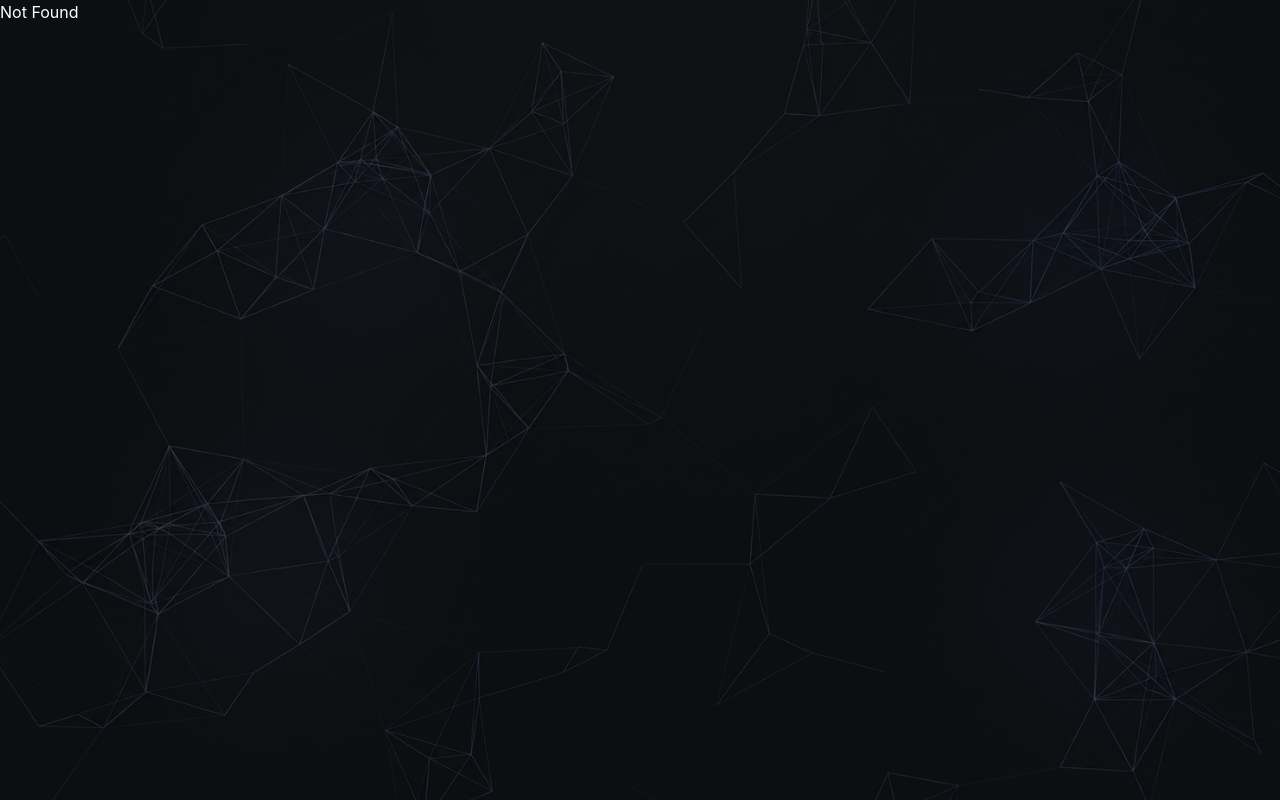
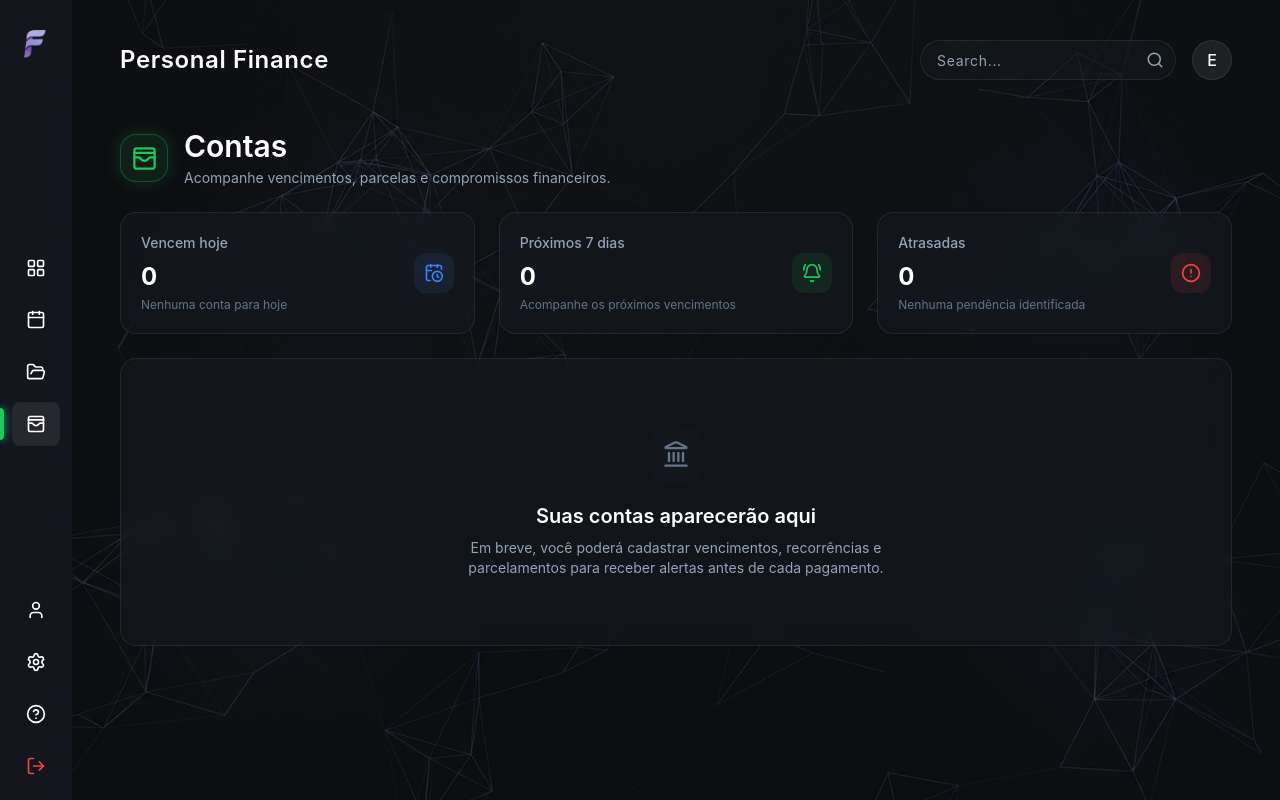
Before and after one commit to joao-vitor-santosz/FinQuest, a React (Vite) app: page /bills in a window 1280 px wide. Built offline with nearby package versions, Linux system fonts and the light colour scheme.

Commit message:
feat: adiciona estrutura inicial de contas

```diff
--- /dev/null
+++ b/src/components/BillsPage/index.tsx
@@ -0,0 +1,63 @@
+import {
+  Landmark,
+  WalletCards,
+} from "lucide-react";
+import { summaryCards } from "./types/index";
+
+export const BillsPage = () => (
+  <div className="flex w-full flex-col gap-4 sm:gap-6">
+    <div
+      className="animate-page-content-enter flex items-center gap-4"
+      style={{ animationDelay: "80ms" }}
+    >
+      <div className="flex h-12 w-12 items-center justify-center rounded-2xl border border-income/30 bg-income/10 text-income shadow-[0_0_18px_rgba(34,197,94,0.18)]">
+        <WalletCards size={27} />
+      </div>
+      <div>
+        <h1 className="text-2xl font-semibold text-white sm:text-3xl">Contas</h1>
+        <p className="mt-1 text-sm text-text-secondary">
+          Acompanhe vencimentos, parcelas e compromissos financeiros.
+        </p>
+      </div>
+    </div>
+
+    <div
+      className="animate-page-content-enter grid grid-cols-1 gap-4 sm:grid-cols-3 sm:gap-6"
+      style={{ animationDelay: "140ms" }}
+    >
+      {summaryCards.map(({ label, description, icon: Icon, accentClassName }) => (
+        <section
+          key={label}
+          className="flex min-w-0 items-center justify-between rounded-2xl border border-border-glass bg-bg-card/40 p-4 backdrop-blur-md sm:p-5"
+        >
+          <div>
+            <p className="text-sm font-medium text-text-secondary">{label}</p>
+            <p className="mt-2 text-2xl font-bold text-white">0</p>
+            <p className="mt-1 text-xs text-text-muted">{description}</p>
+          </div>
+          <span
+            className={`flex h-10 w-10 shrink-0 items-center justify-center rounded-xl ${accentClassName}`}
+          >
+            <Icon size={20} />
+          </span>
+        </section>
+      ))}
+    </div>
+
+    <section
+      className="animate-page-content-enter flex min-h-72 flex-col items-center justify-center rounded-2xl border border-border-glass bg-bg-card/40 px-6 text-center backdrop-blur-md"
+      style={{ animationDelay: "200ms" }}
+    >
+      <span className="flex h-14 w-14 items-center justify-center rounded-2xl bg-bg-sidebar text-text-muted">
+        <Landmark size={28} />
+      </span>
+      <h2 className="mt-5 text-xl font-semibold text-white">
+        Suas contas aparecerão aqui
+      </h2>
+      <p className="mt-2 max-w-md text-sm text-text-secondary">
+        Em breve, você poderá cadastrar vencimentos, recorrências e
+        parcelamentos para receber alertas antes de cada pagamento.
+      </p>
+    </section>
+  </div>
+);
--- /dev/null
+++ b/src/components/BillsPage/types/index.ts
@@ -0,0 +1,28 @@
+import { BellRing, CalendarClock, CircleAlert } from "lucide-react";
+import type { LucideIcon } from "lucide-react";
+
+export const summaryCards: Array<{
+  label: string;
+  description: string;
+  icon: LucideIcon;
+  accentClassName: string;
+}> = [
+  {
+    label: "Vencem hoje",
+    description: "Nenhuma conta para hoje",
+    icon: CalendarClock,
+    accentClassName: "bg-balance/10 text-balance",
+  },
+  {
+    label: "Próximos 7 dias",
+    description: "Acompanhe os próximos vencimentos",
+    icon: BellRing,
+    accentClassName: "bg-income/10 text-income",
+  },
+  {
+    label: "Atrasadas",
+    description: "Nenhuma pendência identificada",
+    icon: CircleAlert,
+    accentClassName: "bg-expense/10 text-expense",
+  },
+];
--- a/src/components/Sidebar/index.tsx
+++ b/src/components/Sidebar/index.tsx
@@ -5,9 +5,9 @@ import {
   LayoutGrid,
   LogOut,
   MoreHorizontal,
-  Search,
   Settings,
   User,
+  WalletCards,
   X,
 } from "lucide-react";
 import type { LucideIcon } from "lucide-react";
@@ -19,7 +19,7 @@ import logo from "../../assets/images/logo.png";
 interface SidebarItem {
   label: string;
   icon: LucideIcon;
-  href?: "/" | "/calendar" | "/files";
+  href?: "/" | "/calendar" | "/files" | "/bills";
   destructive?: boolean;
 }
 
@@ -27,7 +27,7 @@ const primaryItems: SidebarItem[] = [
   { label: "Dashboard", icon: LayoutGrid, href: "/" },
   { label: "Calendário", icon: Calendar, href: "/calendar" },
   { label: "Arquivos", icon: FolderOpen, href: "/files" },
-  { label: "Buscar", icon: Search },
+  { label: "Contas", icon: WalletCards, href: "/bills" },
 ];
 
 const secondaryItems: SidebarItem[] = [
--- /dev/null
+++ b/src/pages/_app/bills.tsx
@@ -0,0 +1,6 @@
+import { createFileRoute } from "@tanstack/react-router";
+import { BillsPage } from "../../components/BillsPage";
+
+export const Route = createFileRoute("/_app/bills")({
+  component: () => <BillsPage />,
+});
--- a/src/router-tree-gen.ts
+++ b/src/router-tree-gen.ts
@@ -11,6 +11,7 @@
 import { Route as rootRouteImport } from './pages/__root'
 import { Route as AppLayoutRouteImport } from './pages/_app/layout'
 import { Route as AppIndexRouteImport } from './pages/_app/index'
+import { Route as AppBillsRouteImport } from './pages/_app/bills'
 import { Route as AppCalendarRouteImport } from './pages/_app/calendar'
 import { Route as AppFilesRouteImport } from './pages/_app/files'
 
@@ -21,6 +22,11 @@ const AppLayoutRoute = AppLayoutRouteImport.update({
 const AppIndexRoute = AppIndexRouteImport.update({
   id: '/',
   path: '/',
+  getParentRoute: () => AppLayoutRoute,
+} as any)
+const AppBillsRoute = AppBillsRouteImport.update({
+  id: '/bills',
+  path: '/bills',
   getParentRoute: () => AppLayoutRoute,
 } as any)
 const AppCalendarRoute = AppCalendarRouteImport.update({
@@ -36,10 +42,12 @@ const AppFilesRoute = AppFilesRouteImport.update({
 
 export interface FileRoutesByFullPath {
   '/': typeof AppIndexRoute
+  '/bills': typeof AppBillsRoute
   '/calendar': typeof AppCalendarRoute
   '/files': typeof AppFilesRoute
 }
 export interface FileRoutesByTo {
+  '/bills': typeof AppBillsRoute
   '/calendar': typeof AppCalendarRoute
   '/files': typeof AppFilesRoute
   '/': typeof AppIndexRoute
@@ -47,16 +55,23 @@ export interface FileRoutesByTo {
 export interface FileRoutesById {
   __root__: typeof rootRouteImport
   '/_app': typeof AppLayoutRouteWithChildren
+  '/_app/bills': typeof AppBillsRoute
   '/_app/calendar': typeof AppCalendarRoute
   '/_app/files': typeof AppFilesRoute
   '/_app/': typeof AppIndexRoute
 }
 export interface FileRouteTypes {
   fileRoutesByFullPath: FileRoutesByFullPath
-  fullPaths: '/' | '/calendar' | '/files'
+  fullPaths: '/' | '/bills' | '/calendar' | '/files'
   fileRoutesByTo: FileRoutesByTo
-  to: '/calendar' | '/files' | '/'
-  id: '__root__' | '/_app' | '/_app/calendar' | '/_app/files' | '/_app/'
+  to: '/bills' | '/calendar' | '/files' | '/'
+  id:
+    | '__root__'
+    | '/_app'
+    | '/_app/bills'
+    | '/_app/calendar'
+    | '/_app/files'
+    | '/_app/'
   fileRoutesById: FileRoutesById
 }
 export interface RootRouteChildren {
@@ -79,6 +94,13 @@ declare module '@tanstack/react-router' {
       preLoaderRoute: typeof AppIndexRouteImport
       parentRoute: typeof AppLayoutRoute
     }
+    '/_app/bills': {
+      id: '/_app/bills'
+      path: '/bills'
+      fullPath: '/bills'
+      preLoaderRoute: typeof AppBillsRouteImport
+      parentRoute: typeof AppLayoutRoute
+    }
     '/_app/calendar': {
       id: '/_app/calendar'
       path: '/calendar'
@@ -97,12 +119,14 @@ declare module '@tanstack/react-router' {
 }
 
 interface AppLayoutRouteChildren {
+  AppBillsRoute: typeof AppBillsRoute
   AppCalendarRoute: typeof AppCalendarRoute
   AppFilesRoute: typeof AppFilesRoute
   AppIndexRoute: typeof AppIndexRoute
 }
 
 const AppLayoutRouteChildren: AppLayoutRouteChildren = {
+  AppBillsRoute: AppBillsRoute,
   AppCalendarRoute: AppCalendarRoute,
   AppFilesRoute: AppFilesRoute,
   AppIndexRoute: AppIndexRoute,
```
